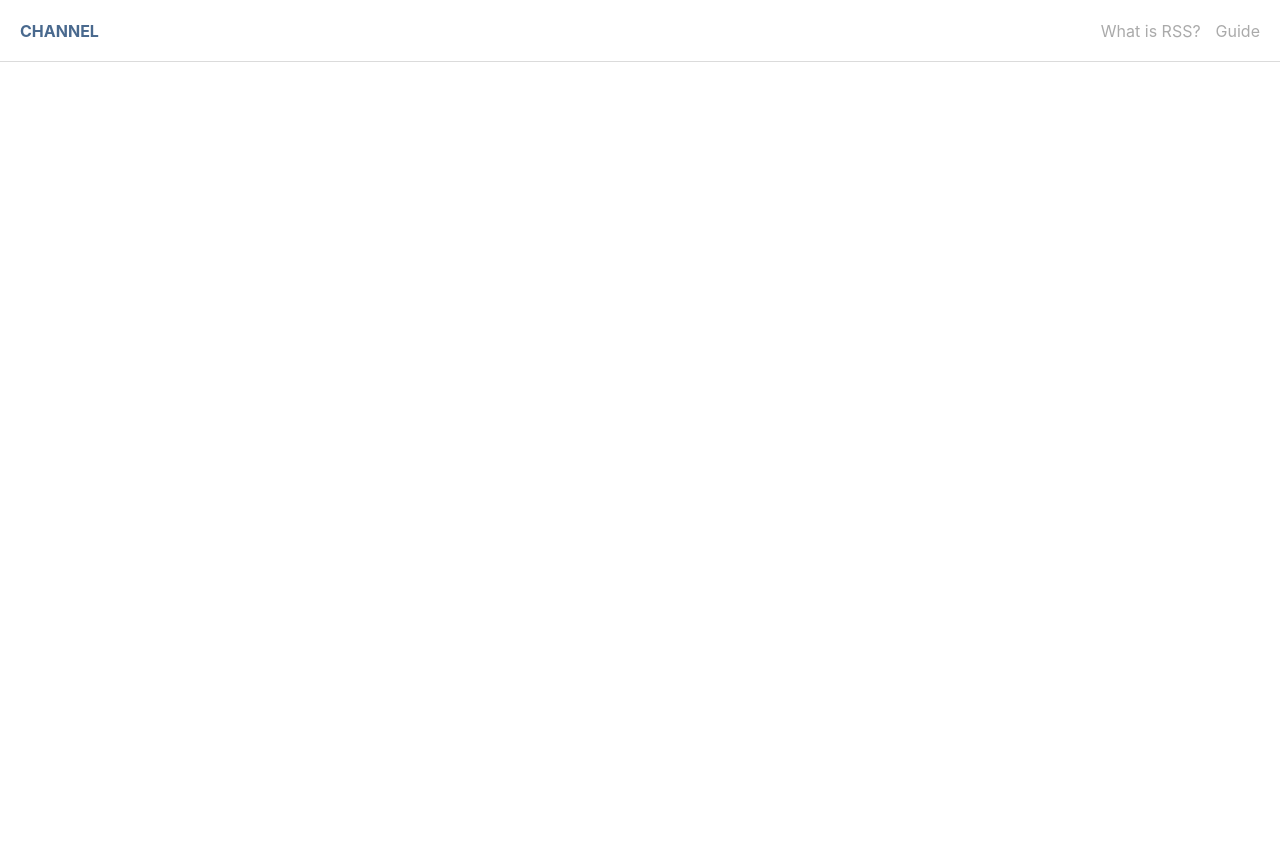
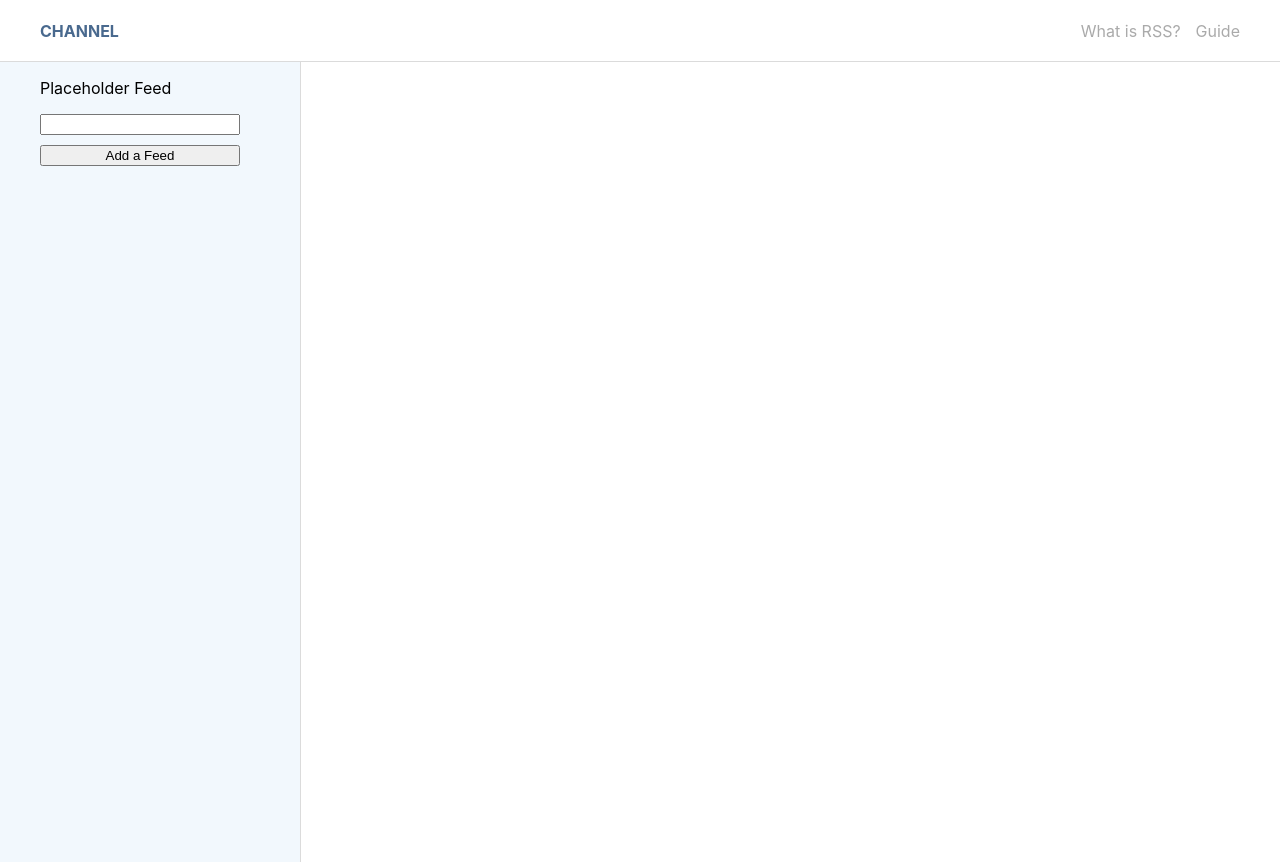
Before and after one commit to yarocruz/channel, a React (Create React App) app: page / in a window 1280 px wide. Before the commit the page ends 800 px from the top, so only its background shows below. Built offline with nearby package versions, Linux system fonts and the light colour scheme.

Commit message:
created and added super basic styles to sidebar

```diff
--- a/src/App.css
+++ b/src/App.css
@@ -1,7 +1,7 @@
 .navbar {
     display: flex;
     align-items: center;
-    padding: 10px 20px;
+    padding: 10px 40px;
     justify-content: space-between;
     color: #49698E;
     border-bottom: 1px solid #dbdbdb;
@@ -21,3 +21,28 @@
 .navbar nav a:hover {
     color: #49698E;
 }
+
+.sidebar {
+    max-width: 300px;
+    height: 100vh;
+    background-color: #F2F8FD;
+    border-right: 1px solid #dbdbdb;
+    display: flex;
+    flex-direction: column;
+}
+
+.sidebar--feed-list {
+   text-decoration: none;
+    list-style: none;
+}
+
+.sidebar-form {
+    padding-left: 40px;
+    max-width: 200px;
+    display: flex;
+    flex-direction: column;
+}
+
+.sidebar-form input{
+    margin-bottom: 10px;
+}
--- a/src/App.js
+++ b/src/App.js
@@ -1,11 +1,13 @@
 import React from 'react';
 import './App.css';
 import Navbar from "./components/Navbar";
+import Sidebar from "./components/Sidebar";
 
 function App() {
   return (
     <div className="App">
       <Navbar />
+      <Sidebar />
     </div>
   );
 }
--- /dev/null
+++ b/src/components/Sidebar.js
@@ -0,0 +1,16 @@
+import React from "react";
+
+export default function Sidebar() {
+    return (
+        <div className="sidebar">
+            <ul className="sidebar--feed-list">
+                <li>Placeholder Feed</li>
+            </ul>
+
+            <form className="sidebar-form">
+                <input type="text"/>
+                <button>Add a Feed</button>
+            </form>
+        </div>
+    )
+}
```
